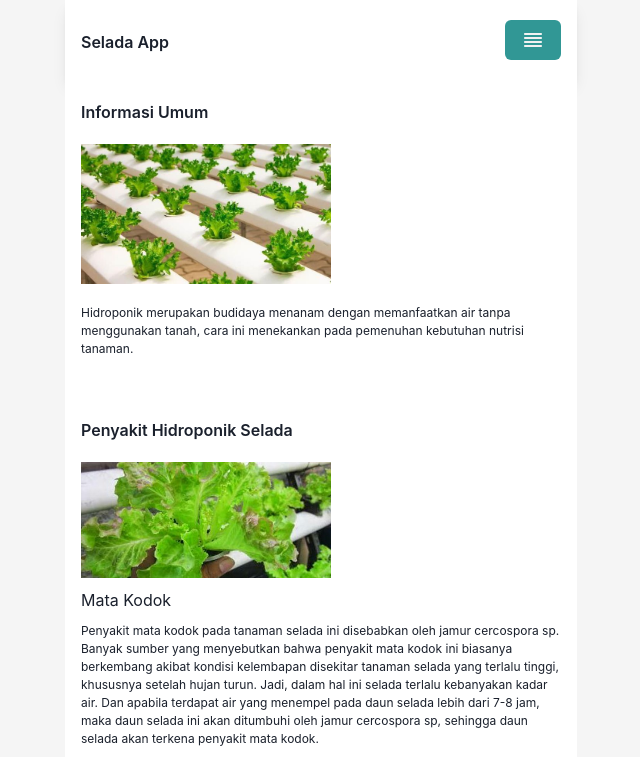
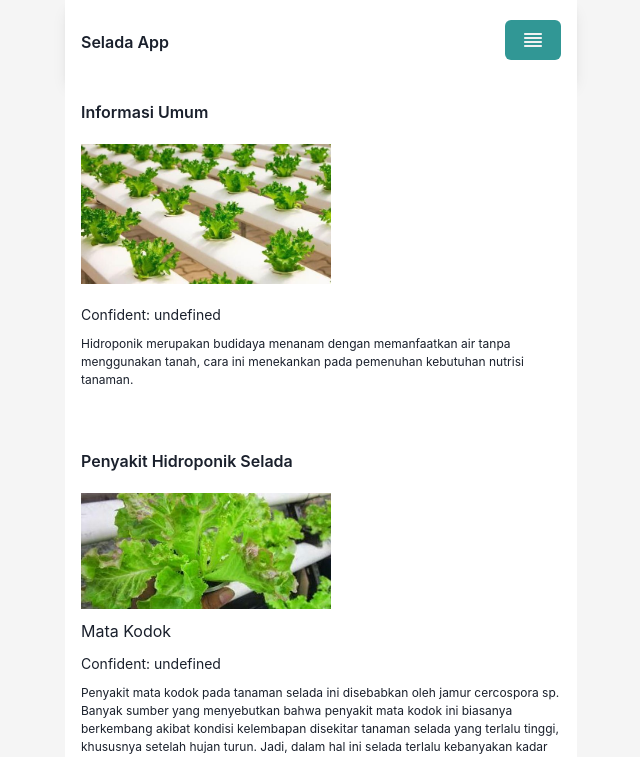
Before and after one commit to Yassar021/selada-app, a Next.js app: page / in a window 1280 px wide. Shown: the top 757 px of the page, without its empty margins (319-959 px from the left). Built offline with nearby package versions, Linux system fonts and the light colour scheme.

Commit message:
add confident value

```diff
--- a/src/components/Diagnosa/index.jsx
+++ b/src/components/Diagnosa/index.jsx
@@ -97,7 +97,7 @@ const Diagnosa = () => {
                         <Flex direction='column' gap='20px'>
                             <Text>Hasil Diagnosa</Text>
 
-                            <Content img={imageUrl} title={result?.prediction.lable} subtitle={"Lorem Ipsum is simply dummy text of the printing and typesetting industry. Lorem Ipsum has been the industry's standard dummy text ever since the 1500s, when an unknown printer took a galley of type and scrambled it to make a type specimen book. It has survived not only five centuries, but also the leap into electronic typesetting, remaining essentially unchanged."} />
+                            <Content confident={result?.prediction.confident} img={imageUrl} title={result?.prediction.lable} subtitle={"Lorem Ipsum is simply dummy text of the printing and typesetting industry. Lorem Ipsum has been the industry's standard dummy text ever since the 1500s, when an unknown printer took a galley of type and scrambled it to make a type specimen book. It has survived not only five centuries, but also the leap into electronic typesetting, remaining essentially unchanged."} />
                         </Flex>
                     </Container>
             }
--- a/src/components/Informasi/content.jsx
+++ b/src/components/Informasi/content.jsx
@@ -1,11 +1,12 @@
 import { Flex, Text } from "@chakra-ui/react"
 import Image from "next/image"
 
-const Content = ({ img, title, subtitle }) => {
+const Content = ({ img, title, subtitle, confident }) => {
     return (
         <Flex direction="column" gap='10px'>
             <Image width="250" height="250" src={img} alt="content" />
             <Text fontSize={"16px"}>{title}</Text>
+            <Text fontSize={"14px"}>{`Confident: ${confident}`}</Text>
             <Text fontSize={"12px"}>{subtitle}</Text>
         </Flex>
 
```
